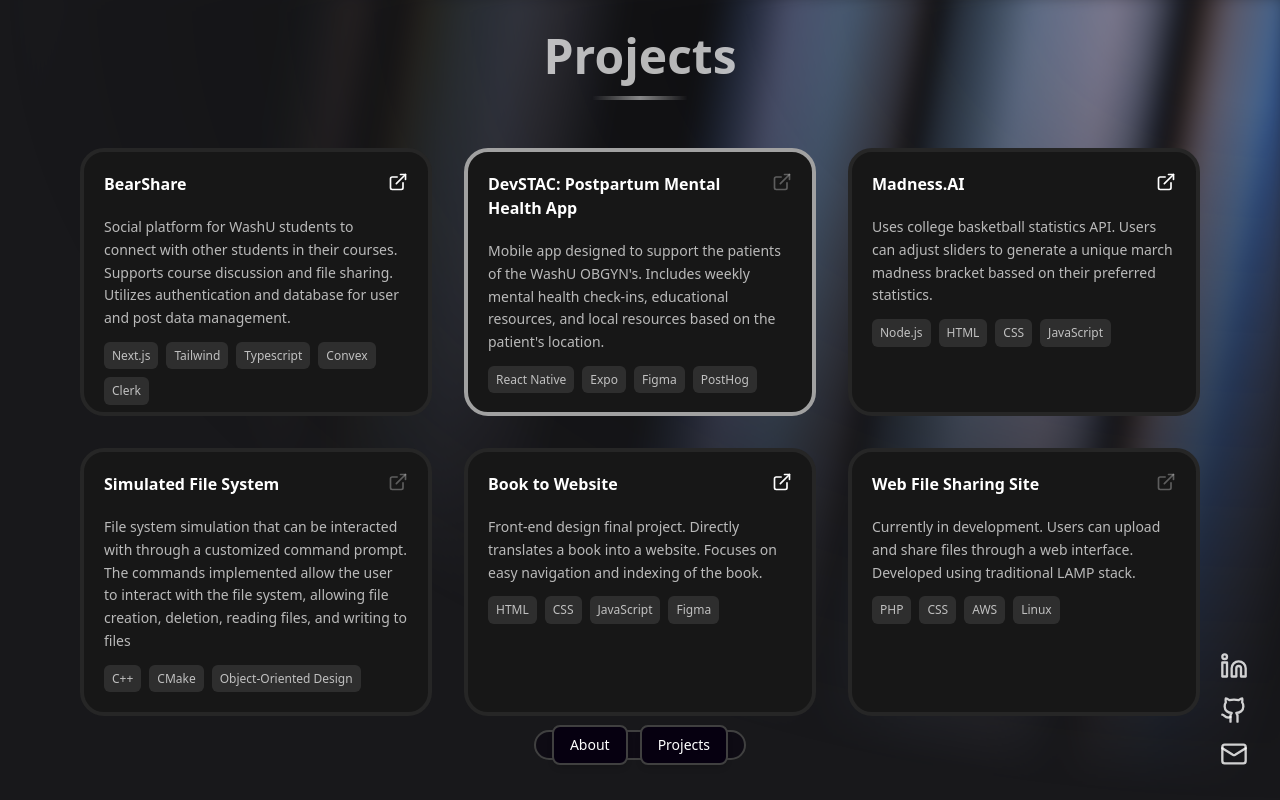
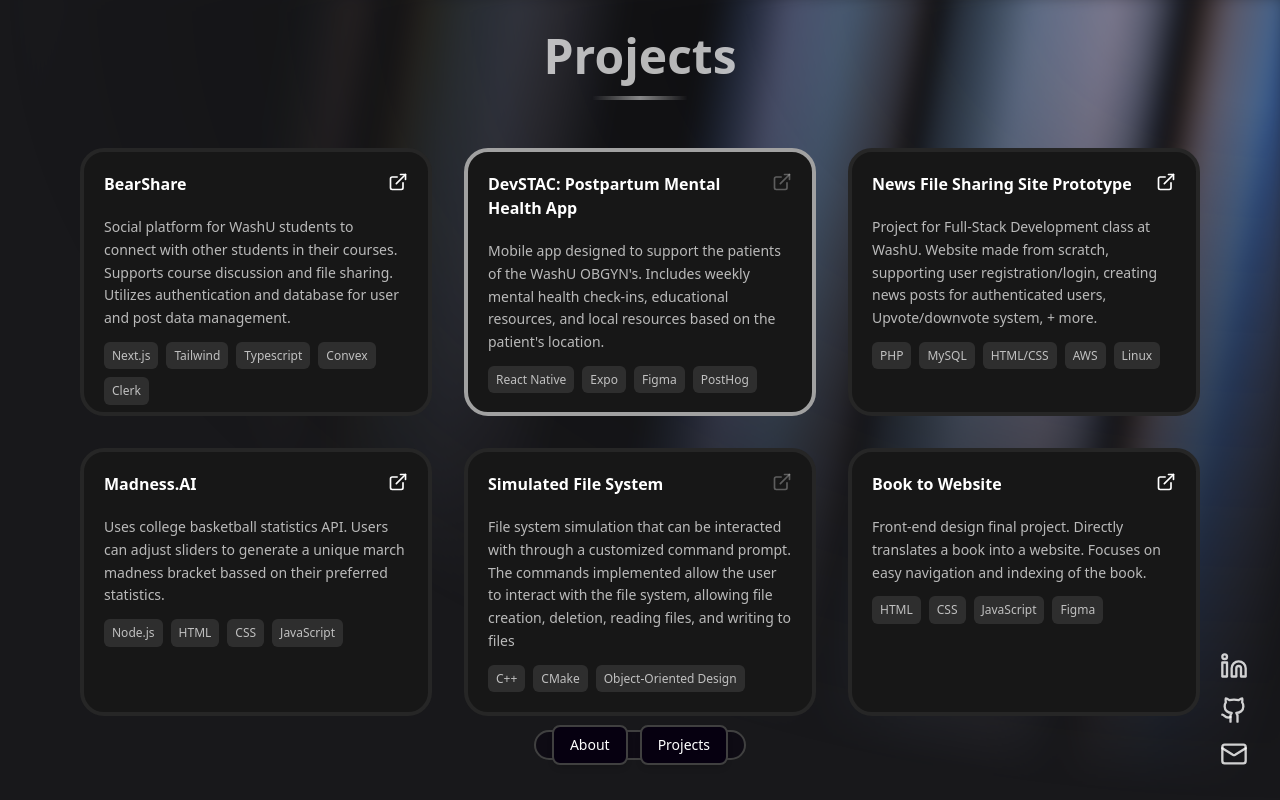
Before and after one commit to Hcordes6/hc-portfolio, a Next.js app: page / in a window 1280 px wide. Both pictures are taken after a click on the button "Projects". Built offline with nearby package versions, Linux system fonts and the light colour scheme.

Commit message:
content: Added project

```diff
--- a/app/pages/projects.tsx
+++ b/app/pages/projects.tsx
@@ -19,6 +19,13 @@ export default function Projects() {
             isDevSTAC: true
         },
         {
+            title: "News File Sharing Site Prototype",
+            description: "Project for Full-Stack Development class at WashU. Website made from scratch, supporting user registration/login, creating news posts for authenticated users, Upvote/downvote system, + more.",
+            techStack: ["PHP", "MySQL", "HTML/CSS", "AWS", "Linux"],
+            link: "https://github.com/Hcordes6/FileShareSitePrototype",
+            isDevSTAC: false
+        },
+        {
             title: "Madness.AI",
             description: "Uses college basketball statistics API. Users can adjust sliders to generate a unique march madness bracket bassed on their preferred statistics.",
             techStack: ["Node.js", "HTML", "CSS", "JavaScript"],
@@ -37,13 +44,6 @@ export default function Projects() {
             description: "Front-end design final project. Directly translates a book into a website. Focuses on easy navigation and indexing of the book.",
             techStack: ["HTML", "CSS", "JavaScript", "Figma"],
             link: "https://github.com/Hcordes6/Book-to-Website",
-            isDevSTAC: false
-        },
-        {
-            title: "Web File Sharing Site",
-            description: "Currently in development. Users can upload and share files through a web interface. Developed using traditional LAMP stack.",
-            techStack: ["PHP", "CSS", "AWS", "Linux"],
-            link: undefined, // No public repository
             isDevSTAC: false
         },
     ];
```
